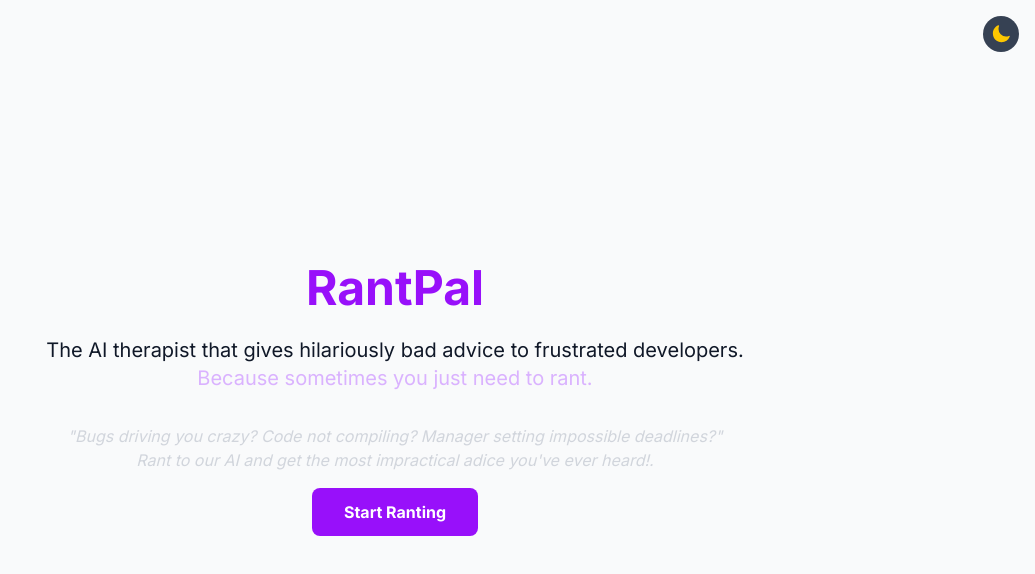
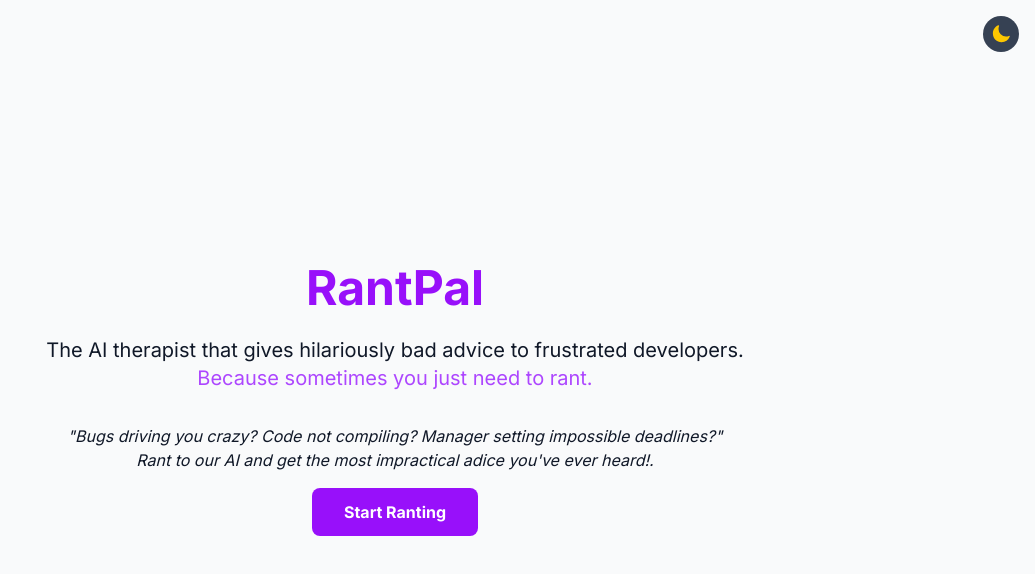
Before and after one commit to EmmanuelOBUjunior/rantPal, a Next.js app: page / in a window 1280 px wide. Shown: the top 574 px of the page, without its empty margins (245-1280 px from the left). Built offline with nearby package versions, Linux system fonts and the light colour scheme.

Commit message:
feat:dark mode/ applying dark mode

```diff
--- a/app/page.tsx
+++ b/app/page.tsx
@@ -12,12 +12,12 @@ export default function Home() {
           The AI therapist that gives hilariously bad advice to frustrated
           developers.
           <br />
-          <span className="text-purple-300">
+          <span className="dark:text-purple-300 text-purple-500">
             Because sometimes you just need to rant.
           </span>
         </p>
         <div className="space-y-4">
-          <p className="text-gray-300 italic">
+          <p className="text-gary-600 dark:text-gray-300 italic">
             "Bugs driving you crazy? Code not compiling? Manager setting
             impossible deadlines?"
             <br />
```
